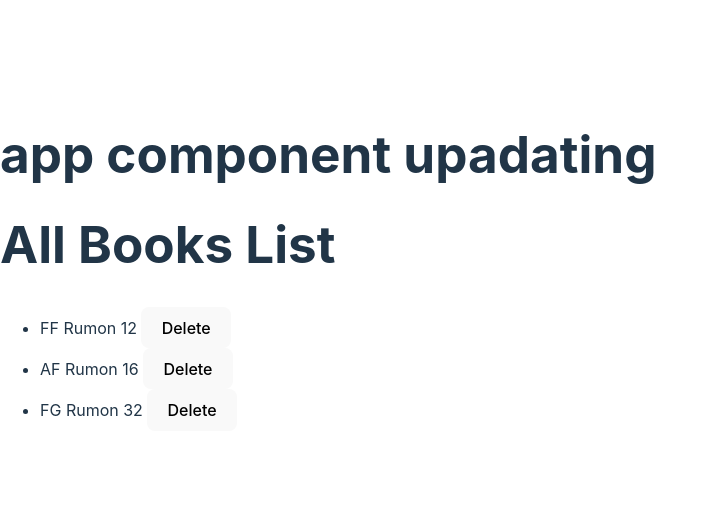
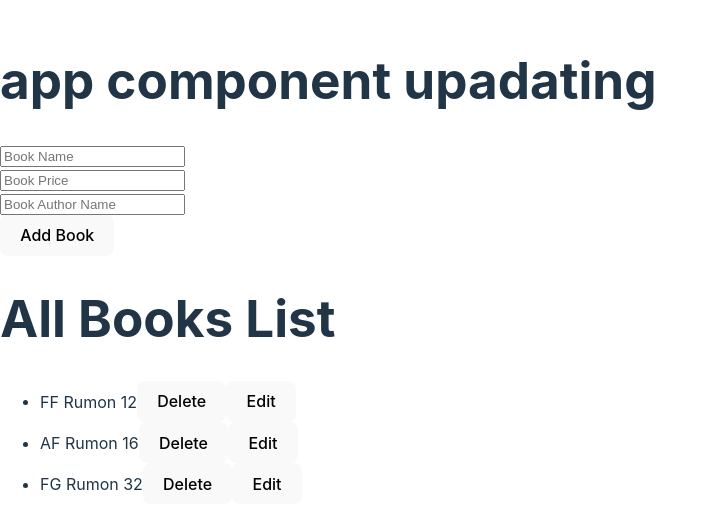
Before and after one commit to Rumon-Sarker/Redux, a React (Vite) app: page / in a window 1280 px wide. Shown: the part 131-660 px from the top of the page, without its empty margins (0-717 px from the left). Built offline with nearby package versions, Linux system fonts and the light colour scheme.

Commit message:
curd complate

```diff
--- a/eslint.config.js
+++ b/eslint.config.js
@@ -29,6 +29,7 @@ export default [
       ...react.configs['jsx-runtime'].rules,
       ...reactHooks.configs.recommended.rules,
       'react/jsx-no-target-blank': 'off',
+      "react/props-type": "off",
       'react-refresh/only-export-components': [
         'warn',
         { allowConstantExport: true },
--- a/package.json
+++ b/package.json
@@ -11,6 +11,7 @@
   },
   "dependencies": {
     "@reduxjs/toolkit": "^2.2.7",
+    "nanoid": "^5.0.7",
     "react": "^18.3.1",
     "react-dom": "^18.3.1",
     "react-redux": "^9.1.2"
--- a/src/App.jsx
+++ b/src/App.jsx
@@ -1,11 +1,24 @@
+import { useState } from "react";
+import BookForm from "./components/BookForm";
 import BookList from "./components/BookList";
 
 const App = () => {
+
+  const [bookEdit, setBookEdit] = useState(null);
+
+  const handaleEdit = (book) => {
+    setBookEdit(book)
+  }
+
+  const handaleChange = () => {
+    setBookEdit(null)
+  }
+
   return (
     <div>
       <h1> app component upadating</h1>
-
-      <BookList />
+      <BookForm bookEdit={bookEdit} onCancel={handaleChange} />
+      <BookList handaleEdit={handaleEdit} />
     </div>
   );
 };
--- /dev/null
+++ b/src/components/BookForm.jsx
@@ -0,0 +1,84 @@
+import { nanoid } from "@reduxjs/toolkit";
+import { useEffect, useState } from "react";
+import { useDispatch } from "react-redux";
+import { addBook, bookUpdate } from "../features/bookSlice";
+
+
+const BookForm = ({ bookEdit, onCancel }) => {
+    const dispatch = useDispatch();
+    const [book, setBook] = useState({
+        name: "",
+        price: "",
+        author: ""
+    })
+
+    console.log("ggg", bookEdit)
+
+    useEffect(() => {
+        if (bookEdit) {
+            setBook(bookEdit)
+        }
+    }, [bookEdit])
+
+    const handaleChange = (event) => {
+        const { name, value } = event.target;
+        setBook((prevBooks) => ({ ...prevBooks, [name]: value }))
+    };
+
+    const handaleSubmit = (event) => {
+        event.preventDefault();
+        if (bookEdit) {
+            dispatch(bookUpdate(book))
+        }
+        else {
+            dispatch(addBook({ ...book, id: nanoid() }))
+        }
+        setBook({
+            name: "",
+            price: "",
+            author: ""
+        })
+
+
+    }
+    return (
+        <form onSubmit={handaleSubmit}>
+            <input
+                type="text"
+                name="name"
+                value={book.name}
+                placeholder="Book Name"
+                onChange={handaleChange}
+                required
+            />
+            <br />
+
+            <input
+                type="number"
+                name="price"
+                value={book.price}
+                placeholder="Book Price"
+                onChange={handaleChange}
+                required
+            />
+            <br />
+
+            <input
+                type="text"
+                name="author"
+                value={book.author}
+                placeholder="Book Author Name"
+                onChange={handaleChange}
+                required
+            />
+            <br />
+
+            <button type="submit">
+                {bookEdit ? "Update Book" : "Add Book"}
+            </button>
+            {bookEdit && <button onClick={onCancel}>Cancel</button>}
+        </form>
+    );
+};
+
+export default BookForm;
--- a/src/components/BookList.jsx
+++ b/src/components/BookList.jsx
@@ -2,12 +2,14 @@ import { useDispatch, useSelector } from "react-redux";
 import { bookDelete } from "../features/bookSlice";
 
 
-const BookList = () => {
+const BookList = ({ handaleEdit }) => {
     const dispatch = useDispatch();
     const booksData = useSelector((store) => store.booksR.books)
+
     const handaleDelete = (id) => {
         dispatch(bookDelete(id))
     }
+
 
     return (
         <div>
@@ -16,7 +18,11 @@ const BookList = () => {
             <ul>
                 {
                     booksData && booksData.length > 0 ? booksData.map((items) =>
-                        <li key={items.id}> {items.name} {items.author} {items.price} <button onClick={() => handaleDelete(items.id)}>Delete</button></li>)
+                        <li key={items.id}> {items.name} {items.author} {items.price}
+                            <button onClick={() => handaleDelete(items.id)}>Delete</button>
+                            <button onClick={() => handaleEdit(items)}>Edit</button>
+
+                        </li>)
                         : "Book list Now Not Avilable"
                 }
             </ul>
--- a/src/features/bookSlice.js
+++ b/src/features/bookSlice.js
@@ -12,13 +12,25 @@ export const bookSlice = createSlice({
     name: "books",
     initialState,
     reducers: {
+        bookUpdate: (state, action) => {
+            const { id, name, author, price } = action.payload;
+            const existingBook = state.books.find((book) => book.id === id);
+            if (existingBook) {
+                existingBook.name = name;
+                existingBook.author = author;
+                existingBook.price = price;
+            }
+        },
         bookDelete: (state, action) => {
             const id = action.payload;
             state.books = state.books.filter((book) => book.id !== id);
+        },
+        addBook: (state, action) => {
+            state.books.push(action.payload);
         }
     }
 });
 
-export const { bookDelete } = bookSlice.actions;
+export const { bookDelete, addBook, bookUpdate } = bookSlice.actions;
 
 export default bookSlice.reducer
```
Also changed, not shown: 1 other file (tests, documents, lock files or other folders).
